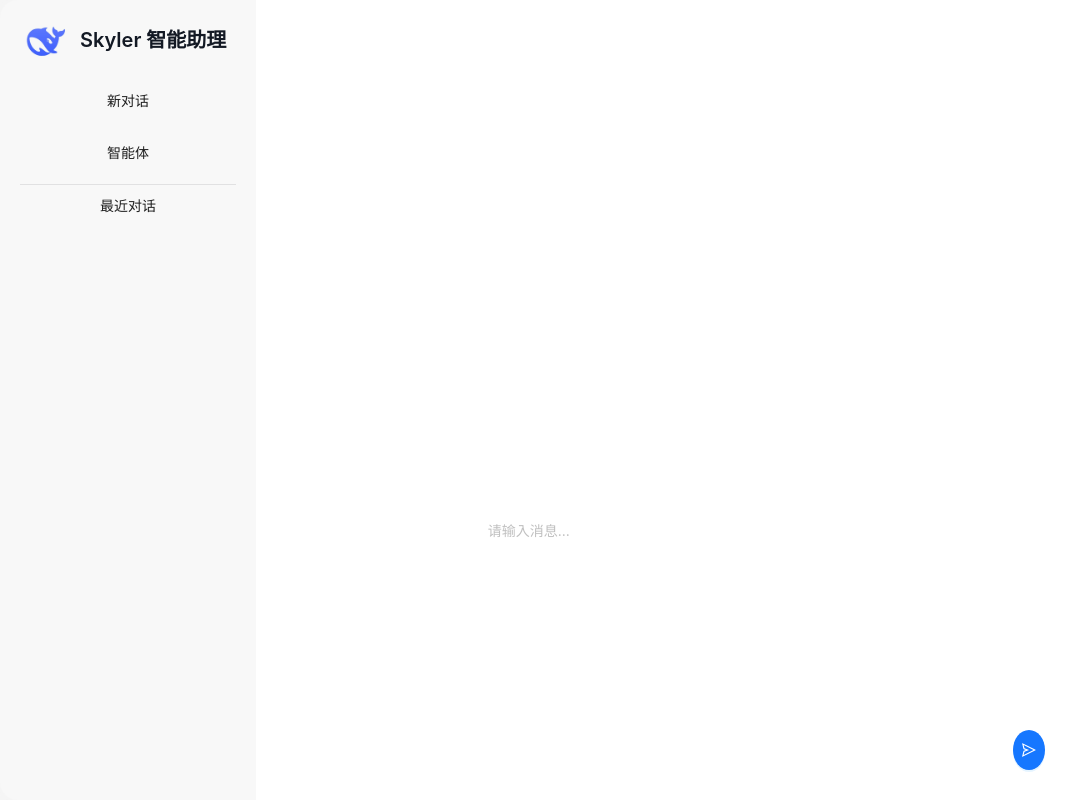
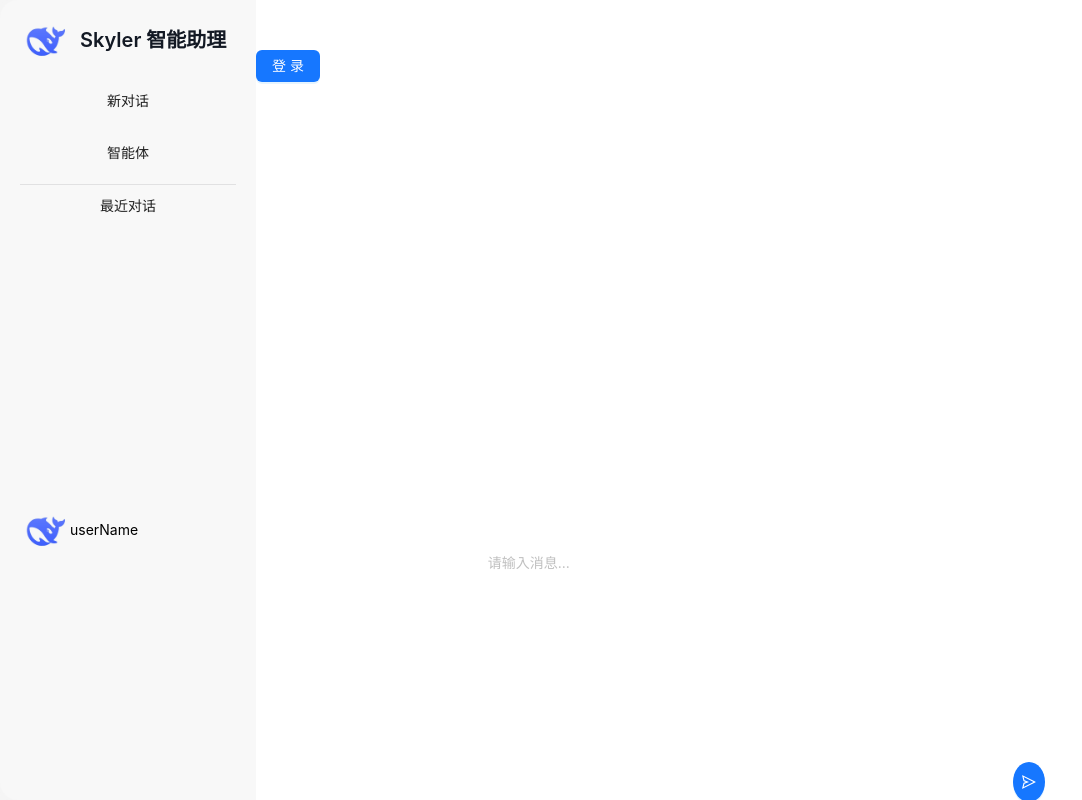
Before and after one commit to skyler-developer/SkylerChat, a Next.js app: page / in a window 1280 px wide. Shown: the whole page, without its empty margins (0-1082 px from the left). Built offline with nearby package versions, Linux system fonts and the light colour scheme.

Commit message:
feat: 新增登录框

```diff
--- a/src/app/components/functionArea/index.tsx
+++ b/src/app/components/functionArea/index.tsx
@@ -1,9 +1,9 @@
 import React from "react";
-import { Button } from "antd";
+import { Button, Image } from "antd";
 import styles from "./index.module.css";
 export default function FunctionArea() {
     return (
-    <div>
+        <div style={{ display: "flex", flexDirection: "column", height: "500px" }}>
             <div className={styles.buttonContainer}>
                 <Button className={styles.button}>新对话</Button>
             </div>
@@ -14,6 +14,17 @@ export default function FunctionArea() {
             <div className={styles.buttonContainer}>
                 <Button className={styles.button}>最近对话</Button>
             </div>
+            <div
+                style={{
+                    display: "flex",
+                    alignItems: "center",
+                    // padding: "10px",
+                    marginTop: "auto",
+                    height: "100px",
+                }}>
+                <Image src="/DeepSeekImgf8f8f8.webp" width={50} height={50} preview={false} />
+                <div>userName</div>
+            </div>
         </div>
     );
 }
--- a/src/app/components/headCard/index.tsx
+++ b/src/app/components/headCard/index.tsx
@@ -4,12 +4,15 @@ import React from "react";
 import { Image } from "antd";
 import styles from "./index.module.css";
 export default function HeadCard() {
-  return (
-    <div className={styles.headCard}>
-      <Image src="/DeepSeekImgf8f8f8.webp" alt="headCard" style={{ width: 50, height: 50 }} />
-      <div className={styles.headCardTitle}>
-        Skyler 智能助理
-      </div>
-    </div>
-  );
+    return (
+        <div className={styles.headCard}>
+            <Image
+                src="/DeepSeekImgf8f8f8.webp"
+                alt="headCard"
+                style={{ width: 50, height: 50 }}
+                preview={false}
+            />
+            <div className={styles.headCardTitle}>Skyler 智能助理</div>
+        </div>
+    );
 }
--- /dev/null
+++ b/src/app/components/loginModal/index.tsx
@@ -0,0 +1,33 @@
+"use client";
+
+import React, { useState } from "react";
+import { Modal, Input, Button } from "antd";
+
+function LoginModal() {
+    const [isModalOpen, setIsModalOpen] = useState(false);
+
+    const showModal = () => {
+        setIsModalOpen(true);
+    };
+
+    const handleOk = () => {
+        setIsModalOpen(false);
+    };
+
+    const handleCancel = () => {
+        setIsModalOpen(false);
+    };
+    return (
+        <div>
+            <Button type="primary" onClick={showModal}>
+                登录
+            </Button>
+            <Modal title="登录" open={isModalOpen} onOk={handleOk} onCancel={handleCancel}>
+                <Input placeholder="请输入用户名" style={{ marginBottom: 16 }} />
+                <Input.Password placeholder="请输入密码" />
+            </Modal>
+        </div>
+    );
+}
+
+export default LoginModal;
--- a/src/app/page.module.css
+++ b/src/app/page.module.css
@@ -1,6 +1,8 @@
-.page {
+.flexContainer {
+    height: 100%;
     width: 100%;
-  height: 100%;
+    background-color: #f5f5f5;
+    border-radius: 8px;
 }
 
 .layout {
@@ -30,10 +32,3 @@
     padding-top: 50px;
     /* overflow-y: scroll; */
 }
-
-.flexContainer {
-  height: 100%;
-  width: 100%;
-  background-color: #F5F5F5;
-  border-radius: 8px;
-}
--- a/src/app/page.tsx
+++ b/src/app/page.tsx
@@ -7,6 +7,7 @@ import styles from "./page.module.css";
 import HeadCard from "./components/headCard";
 import FunctionArea from "./components/functionArea";
 import ChatArea from "./components/chatArea";
+import LoginModal from "./components/loginModal";
 const { Sider, Content } = Layout;
 
 export default function Page() {
@@ -19,6 +20,7 @@ export default function Page() {
                 </Sider>
                 <Layout>
                     <Content className={styles.content}>
+                        <LoginModal />
                         <ChatArea />
                     </Content>
                 </Layout>
```
Also changed, not shown: src/app/components/loginModal/index.module.css (added). Lines whose indentation alone changed are shown as unchanged.
